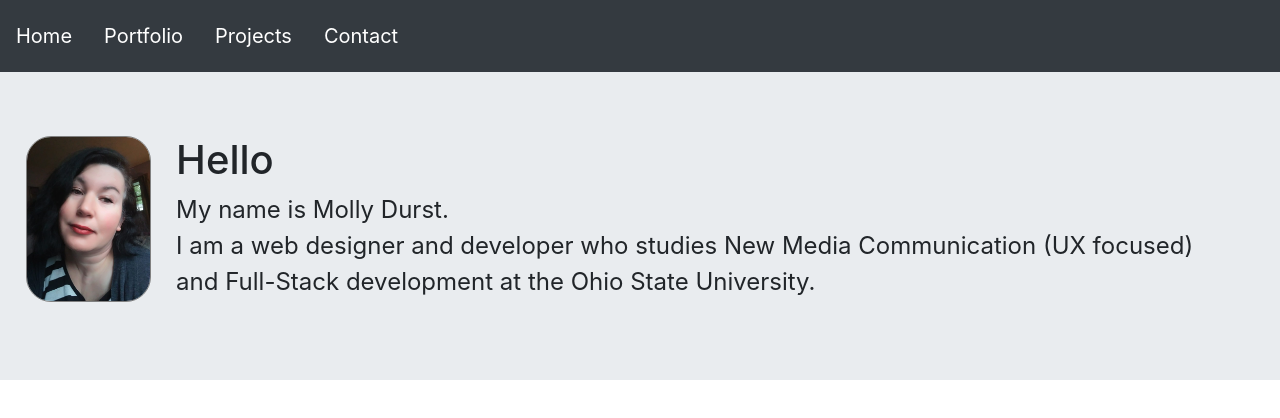
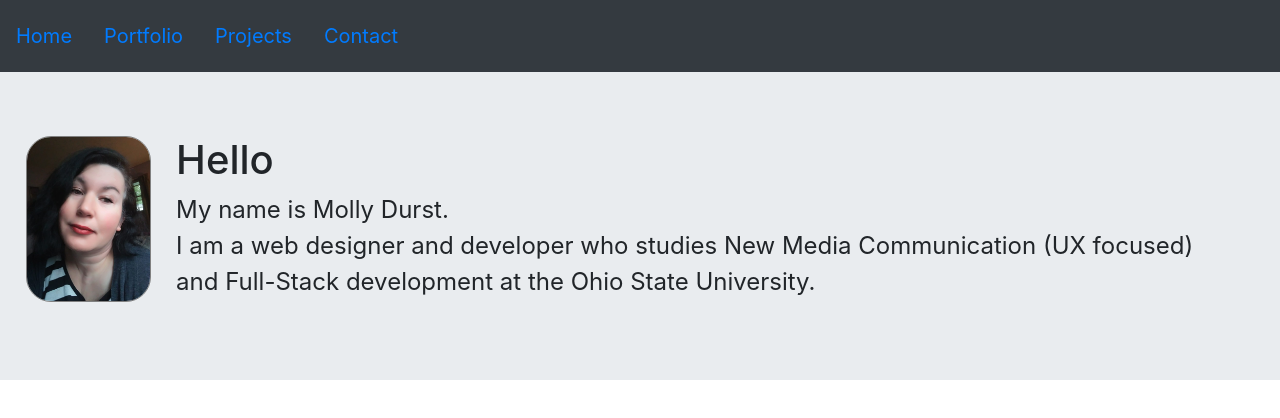
Before and after one commit to mdurst365/react_portfolio, a React (Create React App) app: page / in a window 1280 px wide. Shown: the top 418 px of the page. Built offline with nearby package versions, Linux system fonts and the light colour scheme.

Commit message:
stuck on updating external links for projects page

```diff
--- a/src/components/pages/Projects.js
+++ b/src/components/pages/Projects.js
@@ -6,7 +6,7 @@ import taco_beer_icon from "../images/taco_beer_icon.png";
 import hamburger_icon from "../images/hamburger_icon.png";
 import weather_icon from "../images/weather_icon.png";
 import fireworks_icon from "../images/fireworks_icon.png";
-import soccer_icon from "../images/soccer_icon.png"
+import soccer_icon from "../images/soccer_icon.png";
 
 
 function Projects() {
--- a/src/components/styles.css
+++ b/src/components/styles.css
@@ -3,7 +3,7 @@
     margin: auto;
 }
 
-a {
+a .nav {
     color:white !important;
 }
 
@@ -60,3 +60,11 @@ a {
         border: thin solid gray;
     }
   }
+
+  .btn {
+      margin: 1%;
+  }
+
+  .bold {
+      font-weight: 600;
+  }
```
